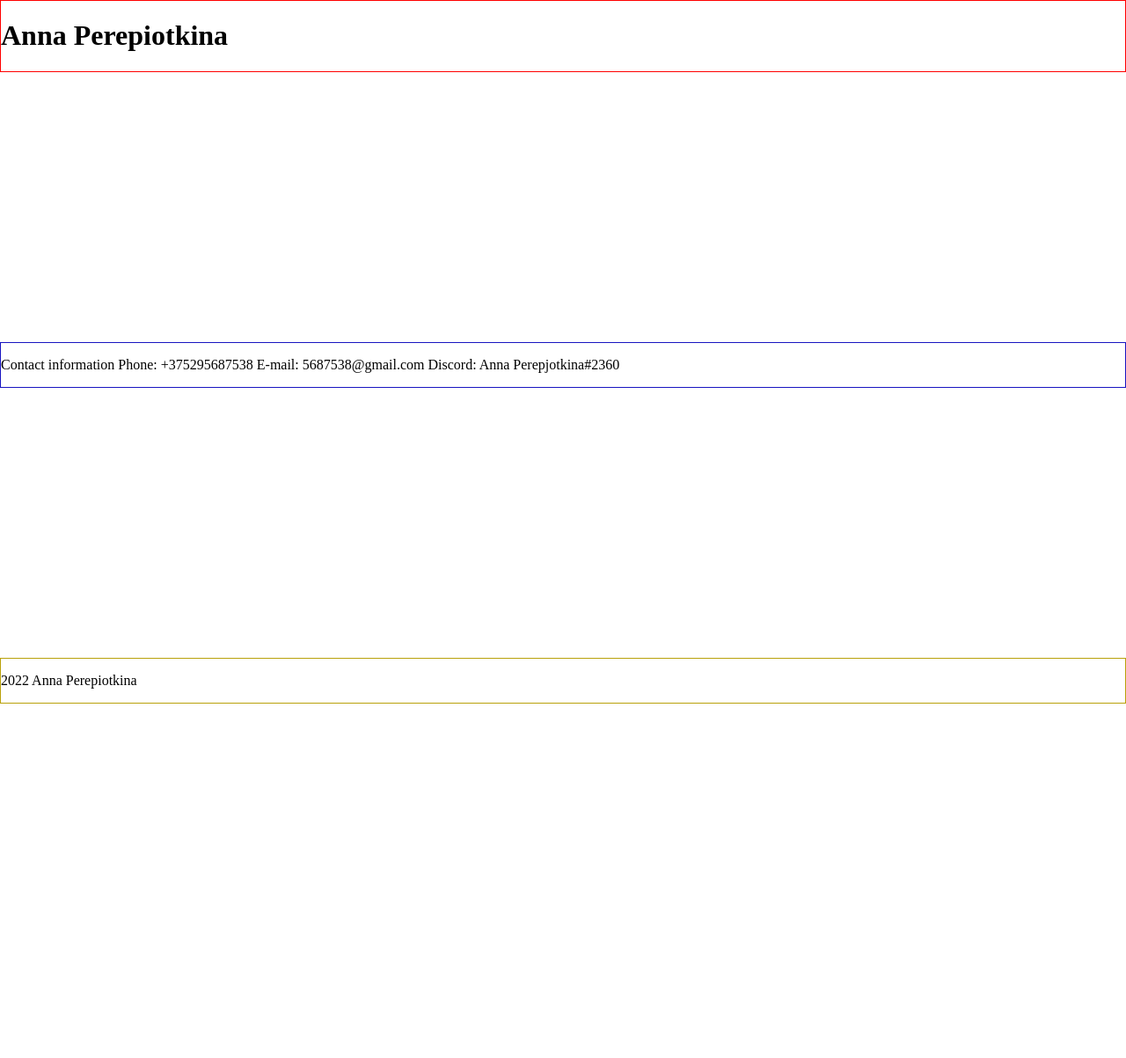
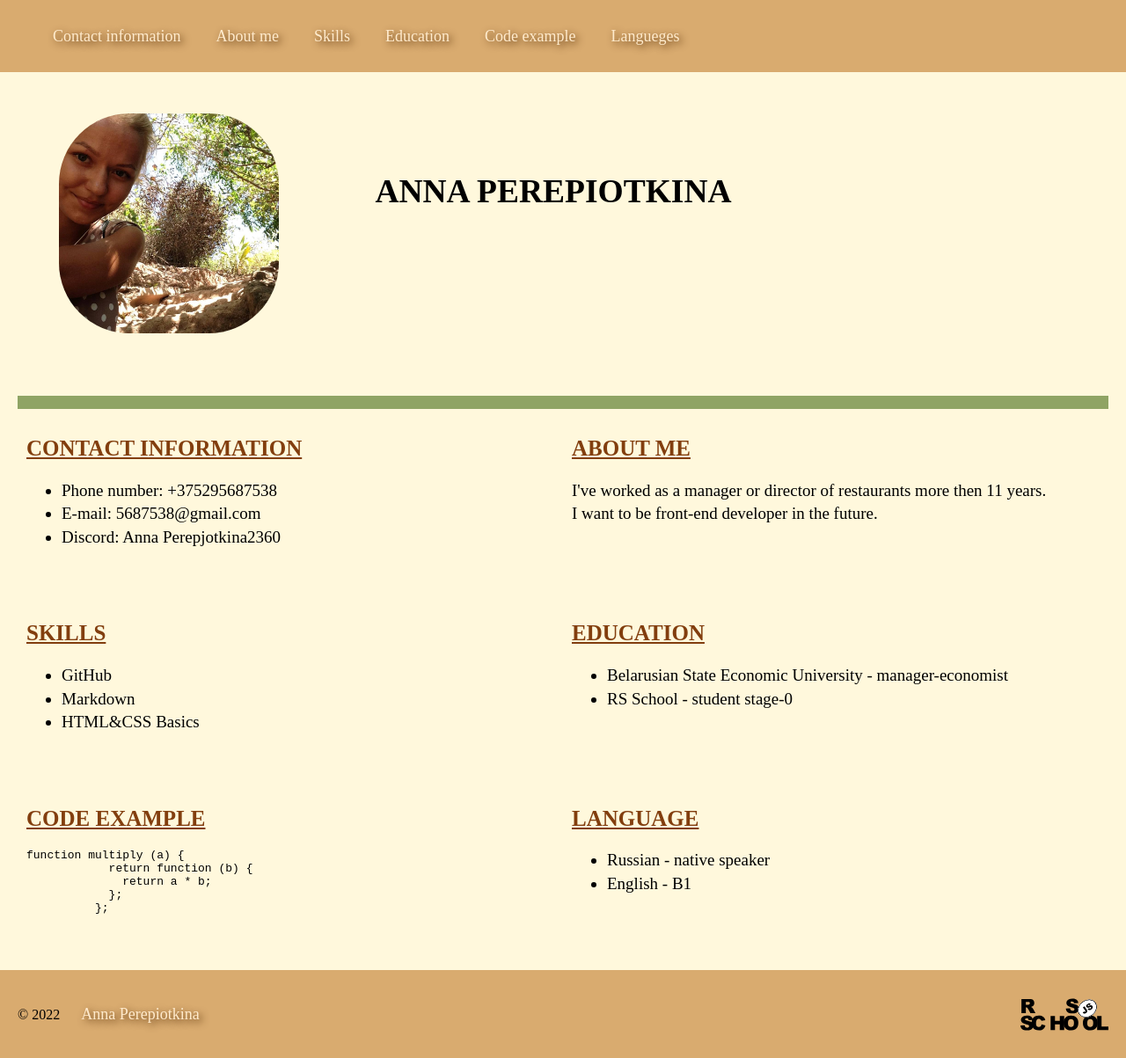
Before and after one commit to annaperepjotkina/Pre-rsschool-cv, a plain HTML site: page index.html in a window 1280 px wide. Shown: the whole page at 88% size. Before the commit the page ends 800 px from the top, so only its background shows below. Drawn offline with Linux system fonts and the light colour scheme; files whose address does not match are found by name.

Commit message:
feat: add styles css

```diff
--- a/index.html
+++ b/index.html
@@ -5,24 +5,92 @@
     <meta http-equiv="X-UA-Compatible" content="IE=edge">
     <meta name="viewport" content="width=device-width, initial-scale=1.0">
     <title>CV</title>
+    <link rel="preconnect" href="https://fonts.googleapis.com">
+    <link rel="preconnect" href="https://fonts.gstatic.com" crossorigin>
+    <link href="https://fonts.googleapis.com/css2?family=Karla:wght@300&display=swap" rel="stylesheet">
     <link rel="stylesheet" href="style.css">
     <link rel="icon" href="assets/favicon.ico">
 </head>
 <body class="body">
     <header class="header">
-<h1>Anna Perepiotkina</h1>
-<div class="container"></div>
+       <div class="container"></div>
+       <nav class="nav">
+        <ul class="nav-list">
+          <li class="nav-item"><a href="#contact information" class="nav-link">Contact information</a></li>
+          <li class="nav-item"><a href="#about me" class="nav-link">About me</a></li>
+          <li class="nav-item"><a href="#skills" class="nav-link">Skills</a></li>
+          <li class="nav-item"><a href="#education" class="nav-link">Education</a></li>
+          <li class="nav-item"><a href="#code example" class="nav-link">Code example</a></li>
+          <li class="nav-item"><a href="#langueges" class="nav-link">Langueges</a></li>
+
+       </ul>
+      </nav>
     </header>
     <main class="main">
-        <div class="container"></div>
-<p>Contact information
-    Phone: +375295687538
-    E-mail: 5687538@gmail.com
-    Discord: Anna Perepjotkina#2360</p>
+        <div class="conteiner main-container">
+        <section class="section section-profile" id="profile">
+            <img src="C:\Users\Чуча\Desktop\start\rsschool-cv\rsschool-cv\assets\images\Photo.jpg" alt="Photo" class="section-profile-logo">
+           <div class="section-profile-title">
+             <h1>ANNA PEREPIOTKINA</h1>
+           </div>
+        </section>
+        <section class="section" id="contact information">
+            <h2 class="section-title">CONTACT INFORMATION</h2>
+          <ul class="section-list">
+        <li class="section-list-item">Phone number: +375295687538</li>
+        <li class="section-list-item">E-mail: 5687538@gmail.com</li>
+        <li class="section-list-item">Discord: Anna Perepjotkina2360</li>
+          </ul>
+        </section>
+        <section class="section" id="about me">
+            <h2 class="section-title">About me</h2>
+            <p class="section-list-item">I've worked as a manager or director
+                of restaurants more then 11 years.<br>
+                 I want to be front-end developer in the future.</p>
+        </section>
+        <section class="section" id="skills">
+            <h2 class="section-title">Skills</h2>
+            <ul class="section-list">
+                <li class="section-list-item">GitHub</li>
+                <li class="section-list-item">Markdown</li>
+                <li class="section-list-item">HTML&CSS Basics</li>
+                  </ul>
+        </section>
+        <section class="section" id="education">
+                <h2 class="section-title">Education</h2>
+           <ul class="section-list">
+            <li class="section-list-item">Belarusian State Economic University - manager-economist</li>
+            <li class="section-list-item">RS School - student stage-0</li>
+           </ul>
+        </section>
+        <section class="section" id="code example">
+         <h2 class="section-title">Code example</h2>
+         <pre><code>function multiply (a) {
+            return function (b) {
+              return a * b;
+            };
+          };
+         </code></pre>
+        </section>
+        <section class="section" id="language">
+         <h2 class="section-title">language</h2>
+         <ul class="section-list">
+            <li class="section-list-item">Russian - native speaker</li>
+            <li class="section-list-item">English - B1</li>
+         </ul>
+        </section>
+
+        </div>
     </main>
     <footer class="footer">
-        <div class="container"></div>
-<p>2022 Anna Perepiotkina</p>
+        <div class="container footer-container">
+            <div>© 2022
+                <a href="https://github.com/annaperepjotkina" class="github nav-link">Anna Perepiotkina</a>
+            </div>
+            <img src="C:\Users\Чуча\Desktop\start\rsschool-cv\rsschool-cv\assets\images\rs_school_js.svg"
+            class="logo" alt="logo">
+          </div>
+
     </footer>
 </body>
 </html>
--- a/style.css
+++ b/style.css
@@ -1,9 +1,8 @@
-@font-face {
-    font-family: Merriweather;
-     src: url("assets/fonts/Merriweather.zip");
-   }
    * {
     box-sizing: border-box;
+  }
+  html {
+    scroll-behavior: smooth;
   }
   .body {
     min-height: 100vh;
@@ -11,17 +10,90 @@
     display: flex;
     flex-direction: column;
     justify-content: space-between;
+    font-family: 'Karla' serif;
   }
   .header {
-    border: 1px solid red;
+    background-color: rgb(217, 171, 111);
+  }
+  .nav-list {
+    list-style: none;
+    display: flex;
+    align-items: center;
+  }
+  .nav-link {
+    padding: 0 20px;
+    line-height: 50px;
+    text-decoration: none;
+    color: blanchedalmond;
+    text-shadow: 3px 3px 8px rgb(81, 43, 6);
+    font-size: large;
+    transition: .3s;
   }
   .main {
-    border: 1px solid rgb(24, 21, 193);
+    background-color: cornsilk;
+    margin-bottom: auto;
+    max-width: 1440px;
+    margin: 0 auto;
+    min-height: 50px;
+  }
+  .main-container {
+    display: flex;
+    flex-wrap: wrap;
+    padding: 0 20px;
+    justify-content: space-between;
+  }
+  .section {
+    padding: 10px;
+    padding-bottom: 35px;
+    width: 50%;
+  }
+  .section-profile-logo {
+    width: 250px;
+    height: 250px;
+    transition: .3s;
+    object-fit: cover;
+    border-radius: 80px;
+    margin: 3%;
+  }
+  .section-profile {
+    display: flex;
+    justify-content:left;
+    width: 100%;
+    margin:0%;
+    border-bottom: 15px solid #8fa464;
+  }
+  .section-profile-title {
+    text-align: center;
+    font-size: 25px;
+    margin: 6%;
+  }
+  .section-list-item {
+    font-size: 19px;
+    line-height: 1.4em;
+  }
+  @media (max-width: 768px) {
+  .section {
+      width: 100%;
+    }
+  }
+  .section-title {
+    color: rgb(130, 62, 14);
+    text-decoration: underline;
+    text-transform:uppercase;
+    font-size: 25px;
+
   }
   .footer {
-    border: 1px solid rgb(185, 161, 10);
+    background-color: rgb(217, 171, 111);
   }
-.container {
-    max-width: 1440px;
+  .footer-container {
+    display: flex;
+    justify-content: space-between;
+    align-items: center;
     margin: 0 auto;
-}
+    padding: 0 20px;
+  }
+  .logo {
+    width: 100px;
+    height: 100px;
+  }
```
Also changed, not shown: assets/images/Ava.jpg (added), assets/images/Photo.jpg (added), assets/images/rs_school_js.svg (added), 1 other file.
